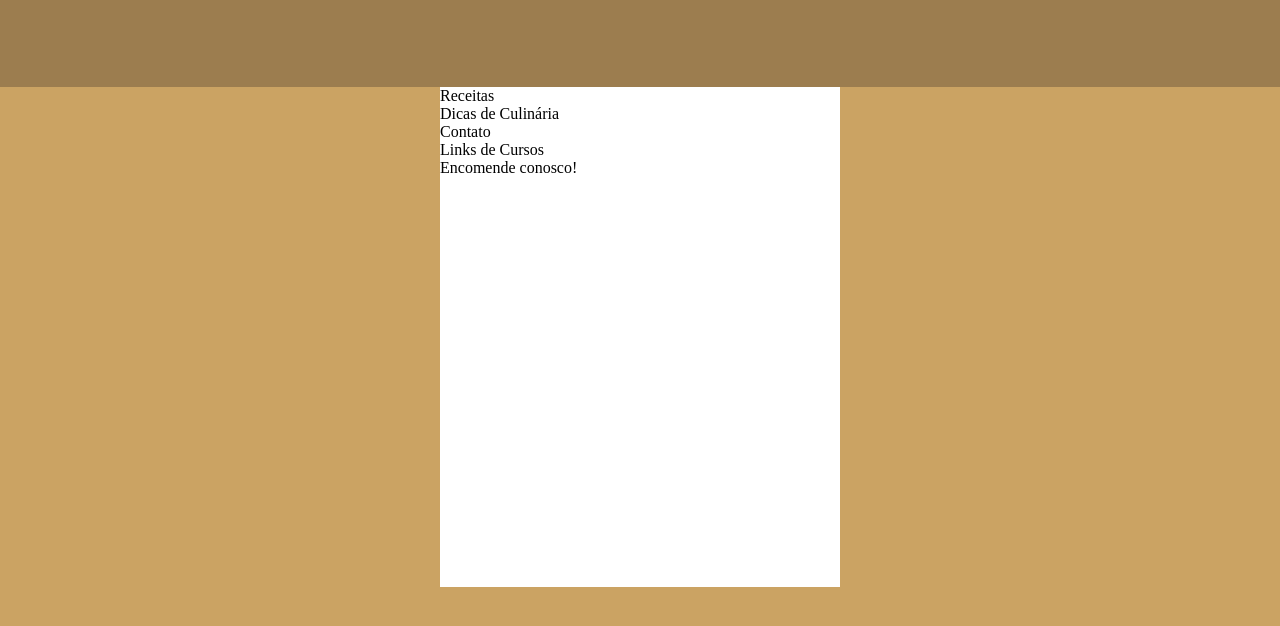
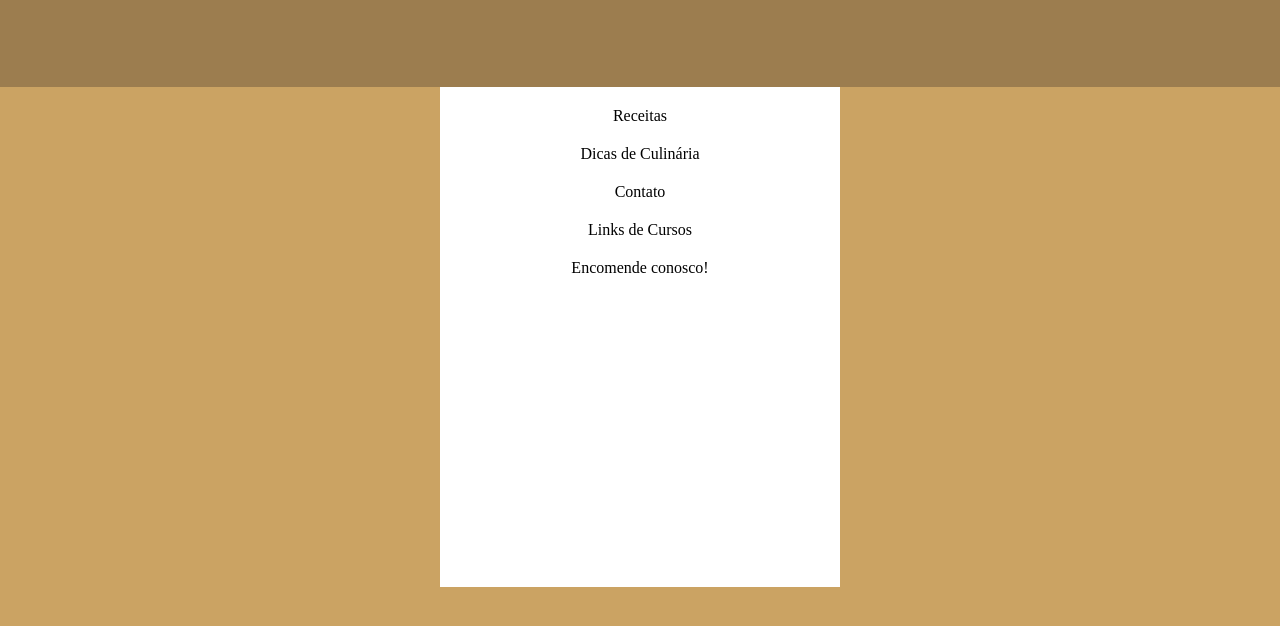
Before and after one commit to Gabe347/site-kitty-coffee, a plain HTML site: page site/index.html in a window 1280 px wide. Shown: the part 148-774 px from the top of the page. Drawn offline with Linux system fonts and the light colour scheme.

Commit message:
Update index.html

```diff
--- a/site/index.html
+++ b/site/index.html
@@ -22,6 +22,12 @@
 
         }
 
+        .lista > p{
+            padding-top: 20px;
+            text-align: center;
+        }
+
+
     </style>
 </head>
 <body>
```
